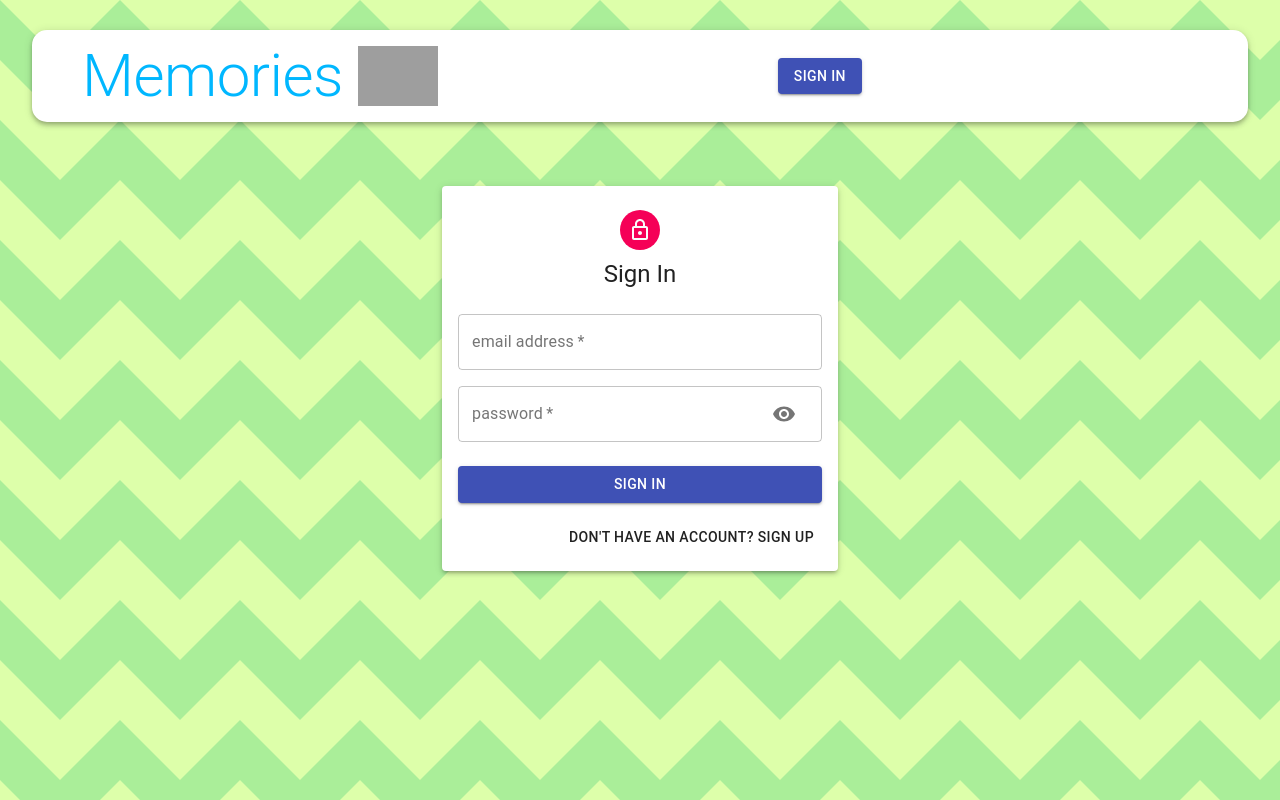
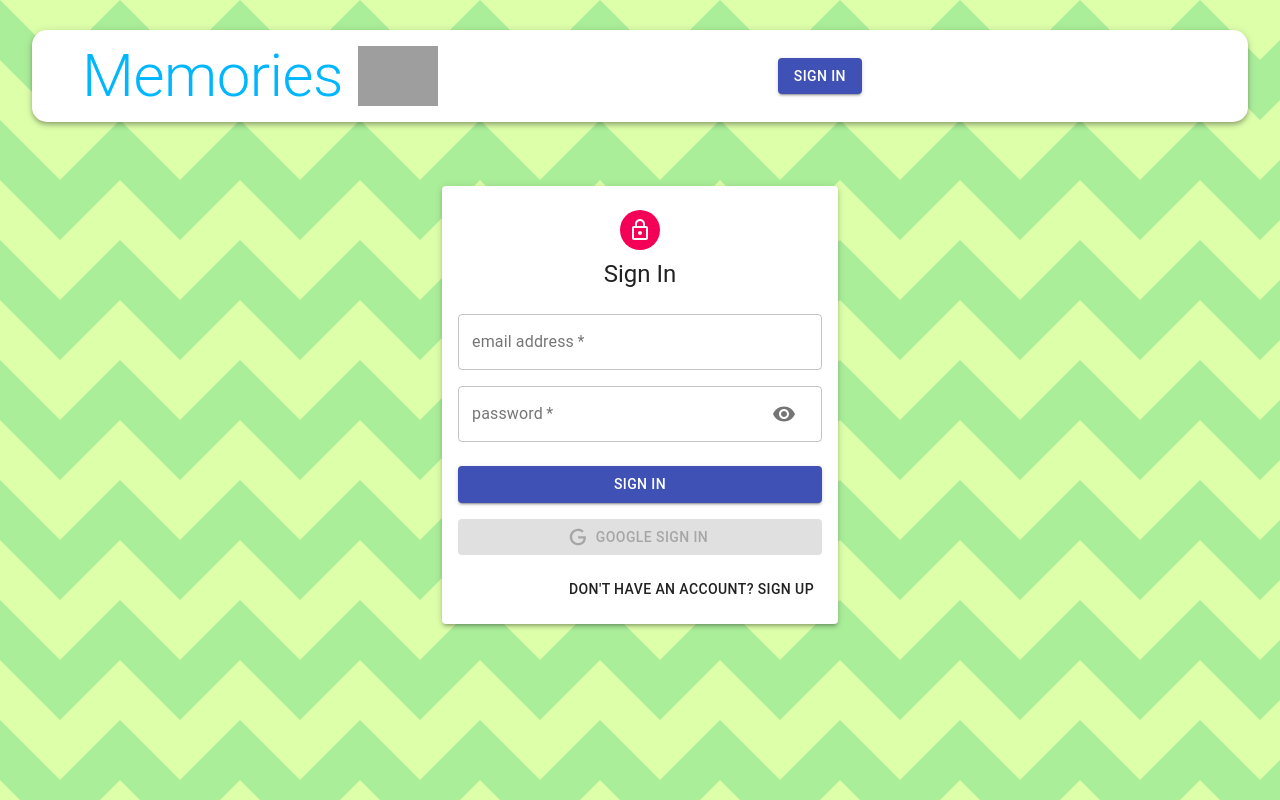
Before and after one commit to ngocdu171/MemoriesProject, a React (Create React App) app in the folder frontend/: page /auth in a window 1280 px wide. Built offline with nearby package versions, Linux system fonts and the light colour scheme; grey boxes are pictures that could not be loaded.

Commit message:
add function goodle login

```diff
--- a/frontend/src/components/Auth/Auth.js
+++ b/frontend/src/components/Auth/Auth.js
@@ -1,8 +1,10 @@
-import { Avatar, Button, Container, FilledInput, Grid, Paper, TextField, Typography } from '@material-ui/core';
+import { Avatar, Button, Container, Grid, Paper, Typography } from '@material-ui/core';
 import { LockOutlined } from '@material-ui/icons';
+import { GoogleLogin } from 'react-google-login';
 import React, { useState } from 'react';
 import Input from './Input';
 import useStyles from './styles';
+import Icon from './Icon';
 
 const Auth = () => {
     const classes = useStyles();
@@ -21,6 +23,13 @@
     }
     const switchMode = () => {
         setisSignup(!isSignup);
+    }
+    const googleSuccess = async (res) => {
+        console.log(res);
+    }
+    const googleFailure = async (error) => {
+        console.log(error);
+        console.log("Google login Fail");
     }
     return (
         <Container component="main" maxWidth="xs">
@@ -48,13 +57,25 @@
                             handleChange={handleChange} type={ShowPassword ? "text" : "password"}
                             handleShowPassword={handleShowPassword}
                         />
-                        { isSignup && <Input name="confirmPassword" label="Repear Password"
+                        {isSignup && <Input name="confirmPassword" label="Repeat Password"
                             type="password" handleChange={handleChange} />
                         }
                     </Grid>
                     <Button type="submit" fullWidth variant="contained" color="primary" className={classes.submit}>
                         {isSignup ? "Sign Up" : "Sign In"}
                     </Button>
+                    <GoogleLogin clientId="673274327033-h158kugd6dreefbovnb7s7va6sedt8f9.apps.googleusercontent.com"
+                        render={(renderProps) => (
+                            <Button className={classes.googleButton} color="primary" fullWidth
+                                onClick={renderProps.onClick} disabled={renderProps.disabled}
+                                startIcon={<Icon />} variant="contained">
+                                Google Sign In
+                            </Button>
+                        )}
+                        onSuccess={googleSuccess}
+                        onFailure={googleFailure}
+                        cookiePolicy="single_host_origin"
+                    />
                     <Grid container justify="flex-end">
                         <Grid item>
                             <Button onClick={switchMode}>
--- /dev/null
+++ b/frontend/src/components/Auth/Icon.js
@@ -0,0 +1,14 @@
+import React from 'react'
+
+const Icon = () => {
+    return (
+        <svg style={{ width: '20px', height: '20px' }} viewBox="0 0 24 24">
+            <path
+                fill="currentColor"
+                d="M21.35,11.1H12.18V13.83H18.69C18.36,17.64 15.19,19.27 12.19,19.27C8.36,19.27 5,16.25 5,12C5,7.9 8.2,4.73 12.2,4.73C15.29,4.73 17.1,6.7 17.1,6.7L19,4.72C19,4.72 16.56,2 12.1,2C6.42,2 2.03,6.8 2.03,12C2.03,17.05 6.16,22 12.25,22C17.6,22 21.5,18.33 21.5,12.91C21.5,11.76 21.35,11.1 21.35,11.1V11.1Z"
+            />
+        </svg>
+    )
+}
+
+export default Icon
--- a/frontend/src/components/Auth/Input.js
+++ b/frontend/src/components/Auth/Input.js
@@ -8,7 +8,7 @@
             <TextField name={name} onChange={handleChange}
                 variant="outlined" required fullWidth
                 label={label} autoFocus={autoFocus}
-                type={type} InputProps={name === 'password' && {
+                type={type} InputProps={name === 'password' ? {
                     endAdornment: (
                         <InputAdornment position="end">
                             <IconButton onClick={handleShowPassword}>
@@ -16,7 +16,7 @@
                             </IconButton>
                         </InputAdornment>
                     )
-                }}
+                } : null }
             />
         </Grid>
     )
```
